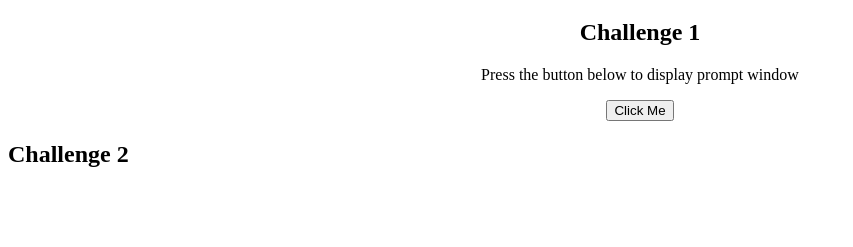
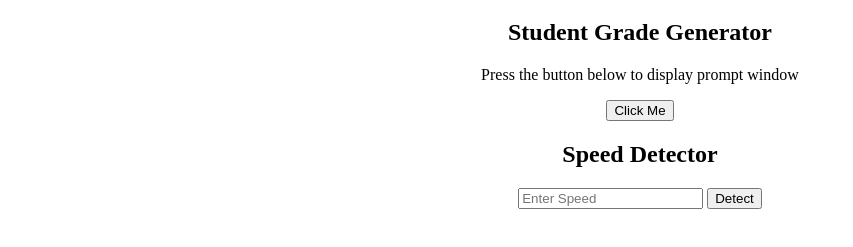
Before and after one commit to Osorabrian/Speed-grade-salary-calculator, a website: page index.html in a window 1280 px wide. Shown: the part 61-308 px from the top of the page, without its empty margins (0-853 px from the left). Drawn offline with Linux system fonts and the light colour scheme.

Commit message:
Completed second challenge

```diff
--- a/index.html
+++ b/index.html
@@ -14,14 +14,17 @@
 
     <!--First challenge section-->
         <div id = "firstChallenge">
-            <h2>Challenge 1</h2>
+            <h2>Student Grade Generator</h2>
             <p>Press the button below to display prompt window</p>
             <button onclick="promptUser()">Click Me</button>
         </div>
 
     <!--Second challenge section-->
         <div id = "secondChallenge">
-            <h2>Challenge 2</h2>
+            <h2>Speed Detector</h2>
+            <input type="number" placeholder="Enter Speed" id="speedBox">
+            <button onclick="calculateDelimiter()">Detect</button><br>
+            <p id="answer"></p>
         </div>
 
 
--- a/index.js
+++ b/index.js
@@ -1,4 +1,6 @@
+// function that calculates the grades of students with values from the prompt
 function promptUser(){
+    // score is a variable storing the result from the prompt
     const score = prompt("What is your score ? ", "50")
     if (score >= 0 && score <= 39){
         alert("You have scored an E")
@@ -14,3 +16,20 @@ function promptUser(){
         alert("TRY AGAIN!!\n Please enter a value between 0 and 100")
     }
 }
+
+function calculateDelimiter(){
+    const speed = document.getElementById("speedBox").value
+    let demerit;
+    if (speed > 70){
+        demerit = (speed-70)/5
+        if (demerit > 12){
+            demerit = "License has been suspended."
+        }
+    }else if(speed >= 0 && speed < 70){
+        demerit = "OK"
+    }else{
+        demerit = "Enter a valid number"
+    }
+
+    document.getElementById("answer").innerHTML = demerit
+}
--- a/style.css
+++ b/style.css
@@ -1,3 +1,7 @@
 #firstChallenge {
         text-align: center;
 }
+
+#secondChallenge {
+    text-align: center;
+}
```
